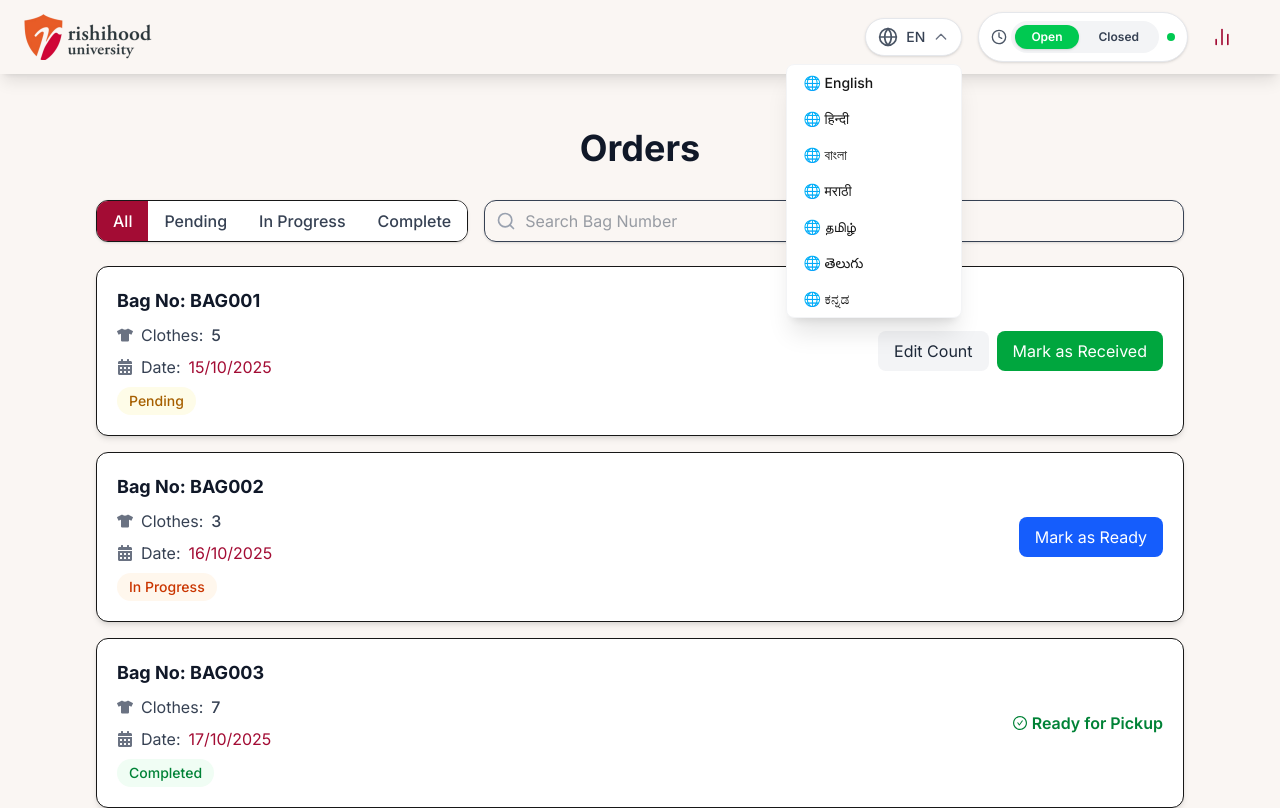
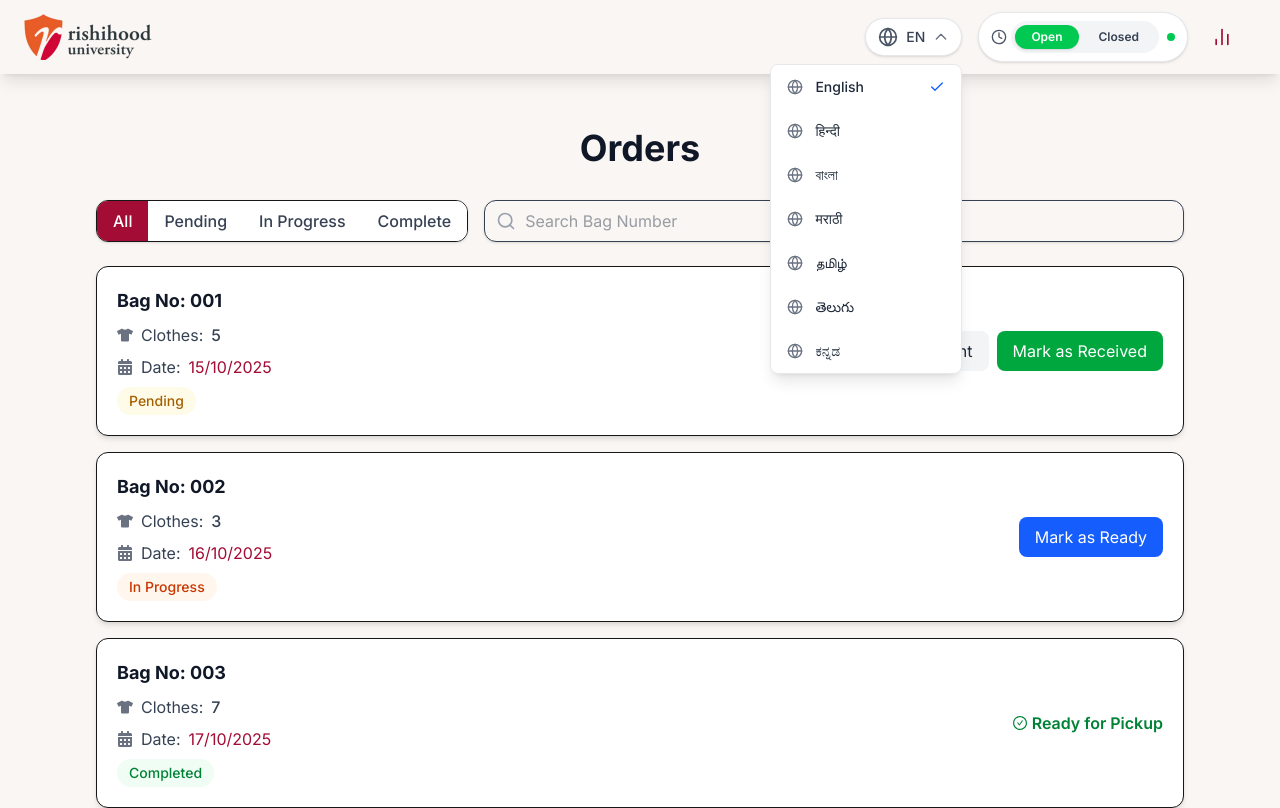
Before and after one commit to sankalpmtellur/war, a Next.js app: page /washerman/dashboard in a window 1280 px wide. Both pictures are taken after a click on the button "EN". Built offline with nearby package versions, Linux system fonts and the light colour scheme.

Commit message:
Update code

```diff
--- a/src/app/washerman/WashermanDashboard.tsx
+++ b/src/app/washerman/WashermanDashboard.tsx
@@ -20,21 +20,21 @@ interface Order {
 const mockOrders: Order[] = [
   {
     id: "1",
-    bag_no: "BAG001",
+    bag_no: "001",
     number_of_clothes: 5,
     submission_date: "2025-10-15",
     status: "pending",
   },
   {
     id: "2",
-    bag_no: "BAG002",
+    bag_no: "002",
     number_of_clothes: 3,
     submission_date: "2025-10-16",
     status: "inprogress",
   },
   {
     id: "3",
-    bag_no: "BAG003",
+    bag_no: "003",
     number_of_clothes: 7,
     submission_date: "2025-10-17",
     status: "complete",
--- a/src/app/washerman/components/WashermanNavbar.tsx
+++ b/src/app/washerman/components/WashermanNavbar.tsx
@@ -1,13 +1,13 @@
 "use client";
 
 import Image from "next/image";
-import { Clock, X, User, LogOut, BarChart2, Menu } from "lucide-react";
-import { Globe } from "lucide-react";
+import { Clock, X, User, LogOut, BarChart2, Menu, Globe, Check } from "lucide-react";
 import { useState, useRef, useEffect } from "react";
 import Link from "next/link";
 
 export default function WashermanNavbar() {
   const [isMobileMenuOpen, setIsMobileMenuOpen] = useState(false);
+  const [language, setLanguage] = useState('en'); // 'en' as default
   const [serviceStatus, setServiceStatus] = useState({
     status: "Open",
     isOpen: true,
@@ -95,17 +95,21 @@ export default function WashermanNavbar() {
 
             {/* Language Dropdown */}
             {isLangOpen && (
-              <div className="absolute right-0 mt-2 w-44 bg-white rounded-lg shadow-xl border border-gray-100 z-50 overflow-hidden">
+              <div className="absolute right-0 mt-2 w-48 bg-white rounded-lg shadow-lg border border-gray-200 z-50 overflow-hidden">
                 {languages.map((lang) => (
                   <button
                     key={lang.code}
                     onClick={() => {
-                      // setLanguage(lang.code);
+                      setLanguage(lang.code);
                       setIsLangOpen(false);
                     }}
-                    className={`flex items-center gap-2 w-full px-4 py-2 text-sm transition-colors hover:bg-gray-50`}
+                    className={`flex items-center justify-between w-full px-4 py-3 text-sm text-gray-800 transition-colors hover:bg-gray-100`}
                   >
-                    🌐 {lang.label}
+                    <div className="flex items-center gap-3">
+                      <Globe className="w-4 h-4 text-gray-500" />
+                      <span className="font-medium">{lang.label}</span>
+                    </div>
+                    {language === lang.code && <Check className="w-4 h-4 text-blue-600" />}
                   </button>
                 ))}
               </div>
```
